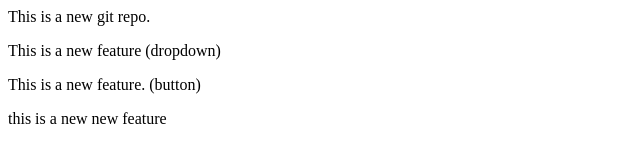
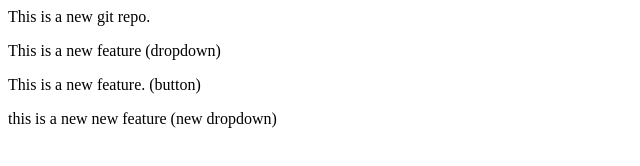
Before and after one commit to runaway1717/LocalRepo, a plain HTML site: page index.html in a window 1280 px wide. Shown: the whole page, without its empty margins (0-640 px from the left). Drawn offline with Linux system fonts and the light colour scheme.

Commit message:
add dropdown

```diff
--- a/index.html
+++ b/index.html
@@ -1,4 +1,4 @@
 <p>This is a new git repo.</p>
 <p>This is a new feature (dropdown)</p>
 <p>This is a new feature. (button)</p>
-<p> this is a new new feature </p>
+<p> this is a new new feature (new dropdown)</p>
```
